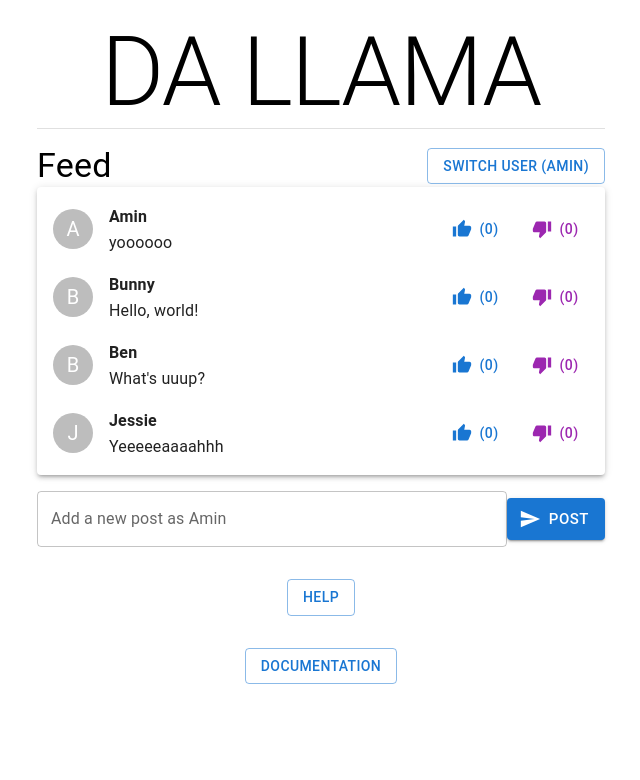
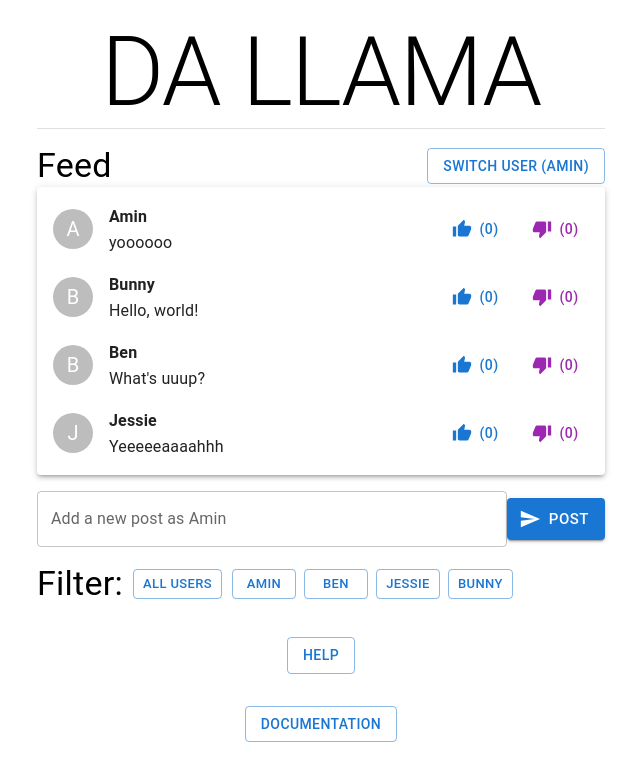
Before and after one commit to sewy7/swe632version5, a React (Create React App) app: page / in a window 1280 px wide. Shown: the top 780 px of the page, without its empty margins (319-959 px from the left). Built offline with nearby package versions, Linux system fonts and the light colour scheme.

Commit message:
added Filter Feature for posts

```diff
--- a/src/App.tsx
+++ b/src/App.tsx
@@ -1,6 +1,6 @@
 import React, { useState, useEffect, useRef } from "react";
 import {
-  Button,Container,Box,TextField,Typography,List,ListItem,Avatar,Divider,Paper,Menu,MenuItem,
+  Button,Container,Box,TextField,Typography,List, ListItem,Avatar,Divider,Paper, Menu,MenuItem,
 } from "@mui/material";
 import { Send, ThumbUp, ThumbDown } from "@mui/icons-material";
 import jsonData from "./data.json";
@@ -19,9 +19,12 @@ function App() {
   const [upvotes, setUpvotes] = useState(new Array(posts.length).fill(0));
   const [downvotes, setDownvotes] = useState(new Array(posts.length).fill(0));
   const [isNotificationOpen, setIsNotificationOpen] = useState(false);
+  const [selectedUser, setSelectedUser] = useState<User | null>(null);
   const messageContainerRef = useRef<HTMLDivElement | null>(null);
 
-  const [userMenuAnchor, setUserMenuAnchor] = useState<null | HTMLElement>(null);
+  const [userMenuAnchor, setUserMenuAnchor] = useState<null | HTMLElement>(
+    null
+  );
 
   const addPost = () => {
     if (newPost.trim() !== "" && currentUser) {
@@ -42,7 +45,8 @@ function App() {
 
   const scrollToBottom = () => {
     if (messageContainerRef.current) {
-      messageContainerRef.current.scrollTop = messageContainerRef.current.scrollHeight;
+      messageContainerRef.current.scrollTop =
+        messageContainerRef.current.scrollHeight;
     }
   };
 
@@ -81,6 +85,10 @@ function App() {
     setDownvotes(newDownvotes);
   };
 
+  const filteredPosts = selectedUser
+    ? posts.filter((post) => post.user.id === selectedUser.id)
+    : posts;
+
   return (
     <Container maxWidth="sm" style={{ minHeight: "100vh", padding: "16px" }}>
       <Typography variant="h1" align="center">
@@ -88,11 +96,7 @@ function App() {
       </Typography>
       <Divider />
       <Box mt={2}>
-        <Box
-          display="flex"
-          alignItems="center"
-          justifyContent="space-between"
-        >
+        <Box display="flex" alignItems="center" justifyContent="space-between">
           <Typography variant="h4">Feed</Typography>
           <Button
             onClick={openUserMenu}
@@ -124,13 +128,14 @@ function App() {
             ))}
           </Menu>
         </Box>
+
         <Paper elevation={3}>
           <div
             style={{ maxHeight: "400px", overflowY: "auto" }}
             ref={messageContainerRef}
           >
             <List>
-              {posts.map((post, index) => (
+              {filteredPosts.map((post, index) => (
                 <ListItem key={index}>
                   <Avatar>{post.user.name[0]}</Avatar>
                   <Box ml={2}>
@@ -184,6 +189,31 @@ function App() {
             Post
           </Button>
         </Box>
+        <Box mt={2} display="flex" alignItems="center">
+  <Typography variant="h4">Filter:</Typography>
+  <Button
+    onClick={() => setSelectedUser(null)}
+    variant="outlined"
+    color="primary"
+    size="small"
+    style={{ marginLeft: '10px', marginRight: '10px' }} // Add margin to this button
+  >
+    All Users
+  </Button>
+  {users.map((user, index) => (
+    <Button
+      key={user.id}
+      onClick={() => setSelectedUser(user)}
+      variant="outlined"
+      color="primary"
+      size="small"
+      style={{ marginRight: '8px' }} // Add margin to all user buttons
+    >
+      {user.name}
+    </Button>
+  ))}
+</Box>
+
       </Box>
       <Box mt={4} display="flex" justifyContent="center">
         <Link to="/Help">
```
